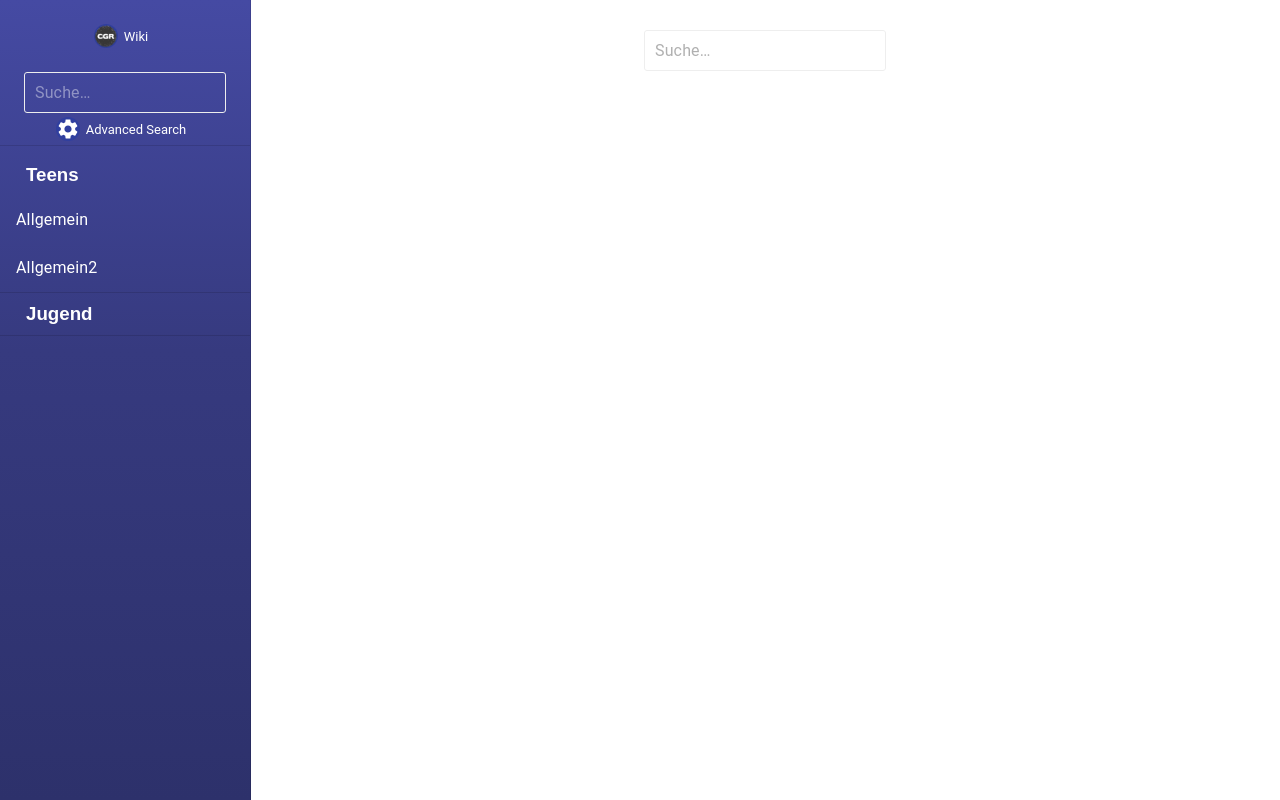
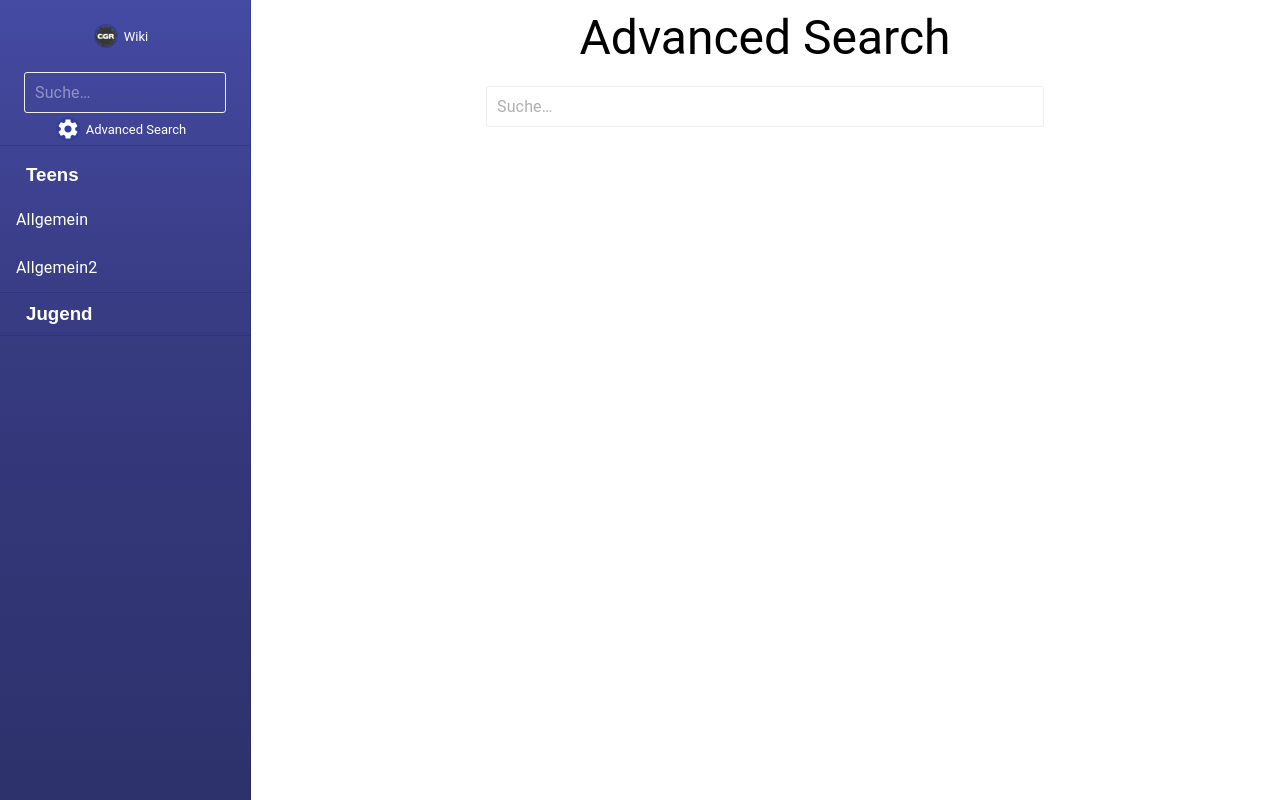
Before and after one commit to church-organizer/cgr-app, a React (Create React App) app: page /search in a window 1280 px wide. Built offline with nearby package versions, Linux system fonts and the light colour scheme.

Commit message:
beautify

```diff
--- a/src/components/Search/AdvancedSearch.js
+++ b/src/components/Search/AdvancedSearch.js
@@ -4,6 +4,9 @@ import SearchBar from "./Search";
 import FileLoader from "../../services/FileLoader";
 import Paper from "@material-ui/core/Paper";
 import {Link} from "react-router-dom";
+import ReactMarkdown from "react-markdown";
+import Divider from "@material-ui/core/Divider";
+
 
 const useStyle = makeStyles(theme => ({
     root: {
@@ -18,7 +21,7 @@ const useStyle = makeStyles(theme => ({
     }
 }));
 
-async function doSearch (searchWord, setResults){
+async function doSearch(searchWord, setResults) {
     const fileLoader = new FileLoader();
     const structure = fileLoader.getStructure();
     const results = [];
@@ -28,10 +31,9 @@ async function doSearch (searchWord, setResults){
             await FileLoader.getContentFromFile("/" + item + "/" + page).then(text => {
                 let match = text.toLowerCase().match(searchWord.toLowerCase());
                 if (match && searchWord !== "") {
-                    console.log(text.toLowerCase().match(searchWord.toLowerCase()));
                     let index = match.index;
                     let path = "/" + item + "/" + page;
-                    results.push([page, path, "..." + text.slice(index - 30, index + searchWord.length+30) + "..."]);
+                    results.push([page, path, "..." + text.slice(index - 20, index + searchWord.length + 20) + "..."]);
                 }
             });
         }
@@ -42,21 +44,25 @@ async function doSearch (searchWord, setResults){
 
 const AdvancedSearch = () => {
     const classes = useStyle();
-    const [searchWord, setSearchWord] = useState("");
+    const [time, setTime] = useState(0);
     const [results, setResults] = useState([]);
 
     const onSearch = (search) => {
-        setSearchWord(search);
+        let startDate = new Date();
         doSearch(search, (result) => {
             setResults(result)
         });
+        setTime((new Date().getTime() - startDate.getTime()) / 1000);
+        if (search === ""){
+            setTime(0);
+        }
     };
 
     return (
         <div className={classes.root}>
-            <Typography variant={"h4"}>
-                <SearchBar onSearch={onSearch} color={"#444444"}/>
-            </Typography>
+            <Typography variant={"h3"}>Advanced Search</Typography>
+            <SearchBar onSearch={onSearch} color={"#444444"}/>
+            {time > 0 ? <Typography>Suche beendet in {time} Sekunden</Typography> : ""}
             <Container>
                 {results.map((item, index) => {
                     return (
@@ -65,7 +71,8 @@ const AdvancedSearch = () => {
                                 <Typography variant={"h5"}> {item[0]}</Typography>
                                 <Typography style={{color: "#4e4eaf"}} variant={"subtitle1"}>{item[1]}</Typography>
                             </Link>
-                            <Typography component={"p"}>{item[2]}</Typography>
+                            <Divider/>
+                            <Typography component={"p"}><ReactMarkdown source={item[2]}/></Typography>
                         </Paper>);
                 })}
             </Container>
--- a/src/components/Search/Search.js
+++ b/src/components/Search/Search.js
@@ -7,7 +7,7 @@ const useStyles = makeStyles(theme => ({
     },
     input: {
         position: "relative",
-        width: '100%',
+        // width: '100%',
         border: "1px solid #eee",
         borderRadius: "3px",
         cursor: "text",
@@ -16,6 +16,9 @@ const useStyles = makeStyles(theme => ({
     item: {
         opacity: 1,
         filter: "blur(0)"
+    },
+    root: {
+        width: "100%"
     }
 
 }));
@@ -36,7 +39,8 @@ const SearchBar = (props) => {
                 placeholder="Suche…" className={classes.search} style={{color: props.color || "white"}}
                 value={search} onChange={onChange}
                 classes={{
-                    input: classes.input
+                    input: classes.input,
+                    root: classes.root
                 }}
                 inputProps={{'aria-label': 'search'}}
             />
```
